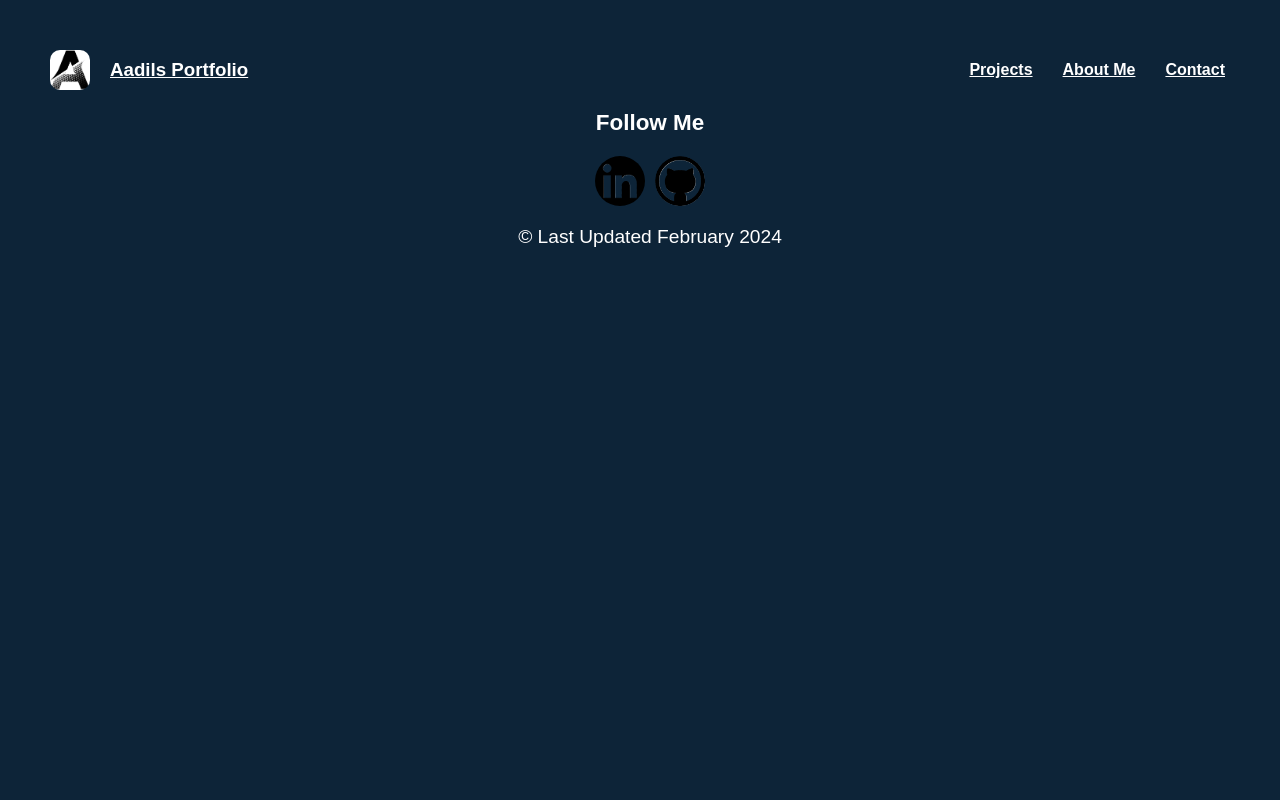
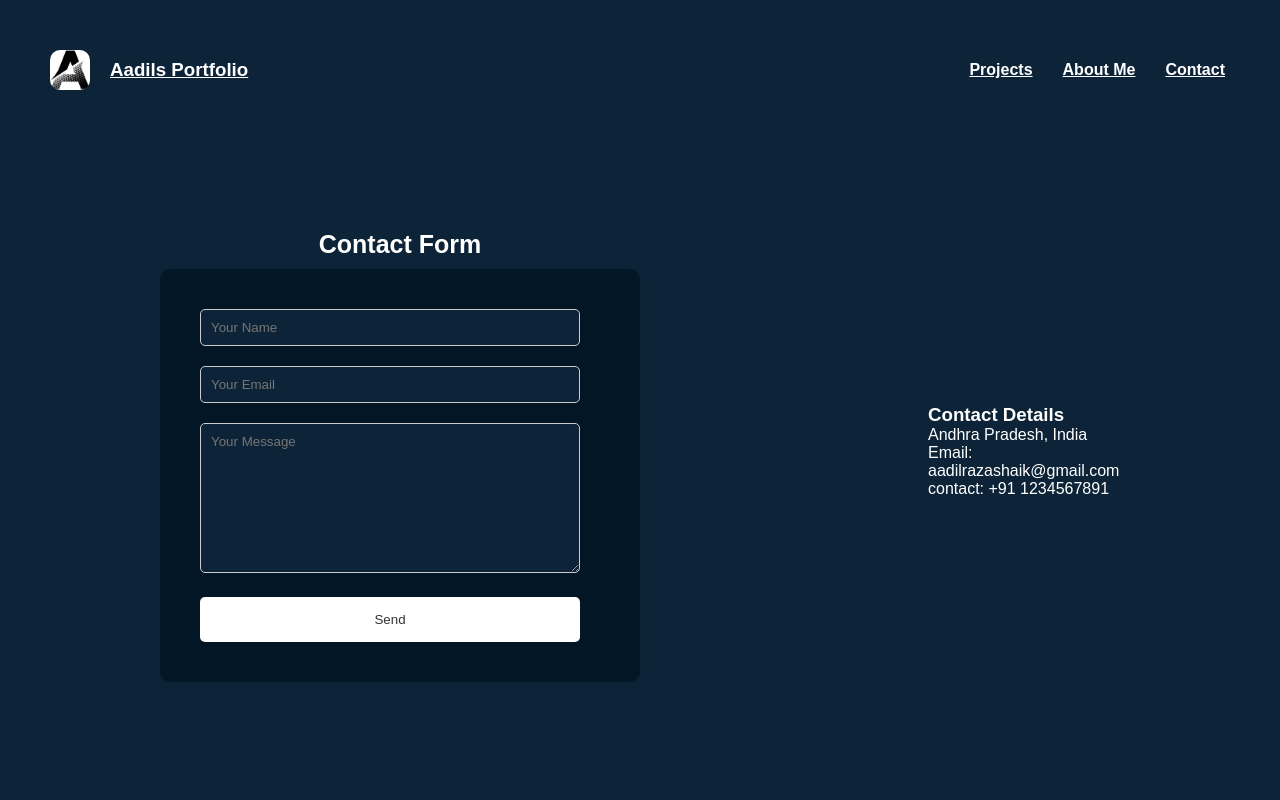
Before and after one commit to aadilraza077/aadils_portfolio, a React (Vite) app: page /ContactPage in a window 1280 px wide. Shown: the top 800 px of the page. Built offline with nearby package versions, Linux system fonts and the light colour scheme.

Commit message:
Outlined Contact Page

```diff
--- a/src/App.jsx
+++ b/src/App.jsx
@@ -1,4 +1,4 @@
-import ContactForm from "./components/ContactForm";
+import ContactPage from "./components/ContactPage";
 import AboutMe from "./components/AboutMe";
 import "./App.css";
 import logo from "../src/images/logo.jpg";
@@ -28,7 +28,7 @@ const App = () => {
                   <Link to="/AboutMe">About Me</Link>
                 </li>
                 <li>
-                  <Link to="/ContactForm">Contact</Link>
+                  <Link to="/ContactPage">Contact</Link>
                 </li>
               </ul>
             </nav>
@@ -38,7 +38,7 @@ const App = () => {
           <Route path="/" element={<Home/>}/>
           <Route path="/projectspage" element={<Projectspage />} />
           <Route path="/AboutMe" element={<AboutMe />} />
-          <Route path="/ContactForm" element={<ContactForm />} />
+          <Route path="/ContactPage" element={<ContactPage />} />
         </Routes>
         <div className="AppFooter">
         <Footer/>
--- a/src/components/AboutMe.css
+++ b/src/components/AboutMe.css
@@ -9,7 +9,7 @@
 {
     display: flex;
     flex-direction: row;
-    padding: 5%;
+    padding: 50px;
     font-size:medium;
 
 }
@@ -26,7 +26,8 @@
     flex-direction: column;
     align-items: center;
     margin: 10px;
-    padding: 20px;
+    padding: 100px;
+
 
 }
 
--- a/src/components/AboutMe.jsx
+++ b/src/components/AboutMe.jsx
@@ -50,7 +50,7 @@ const AboutMe = () => {
       </div>
 
       <div className="skillset">
-        <h3>My Skills</h3>
+        <h3>Skills & Technologies</h3>
         <div className="skills">
           <img src={htmllogo} alt="Html5" />
           <img src={csslogo} alt="CSS3" />
--- /dev/null
+++ b/src/components/ContactPage.css
@@ -0,0 +1,12 @@
+.ContactPageContainer
+{
+    display: flex;
+    flex-direction: row;
+    align-items: center;
+    margin: 10%;
+
+}
+.ContactDetails
+{
+    margin-left: 30%;
+}
--- /dev/null
+++ b/src/components/ContactPage.jsx
@@ -0,0 +1,18 @@
+import React from 'react'
+import ContactForm from "./ContactForm"
+import "./ContactPage.css"
+export const ContactPage = () => {
+  return (
+    <div className='ContactPageContainer'>
+        <ContactForm/>
+        <div className='ContactDetails'>
+            <h3>Contact Details</h3>
+            <p>Andhra Pradesh, India</p>
+            <p>Email: aadilrazashaik@gmail.com</p>
+            <p>contact: +91 1234567891</p>
+        </div>
+
+    </div>
+  )
+}
+export default ContactPage
```
